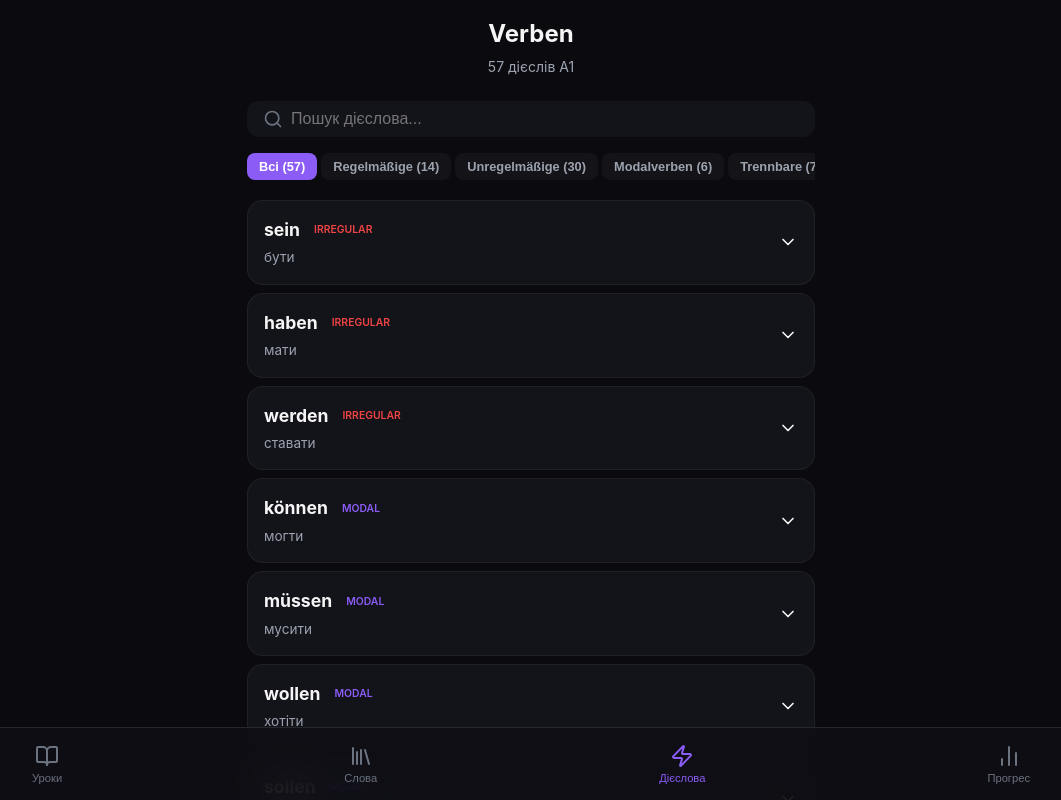
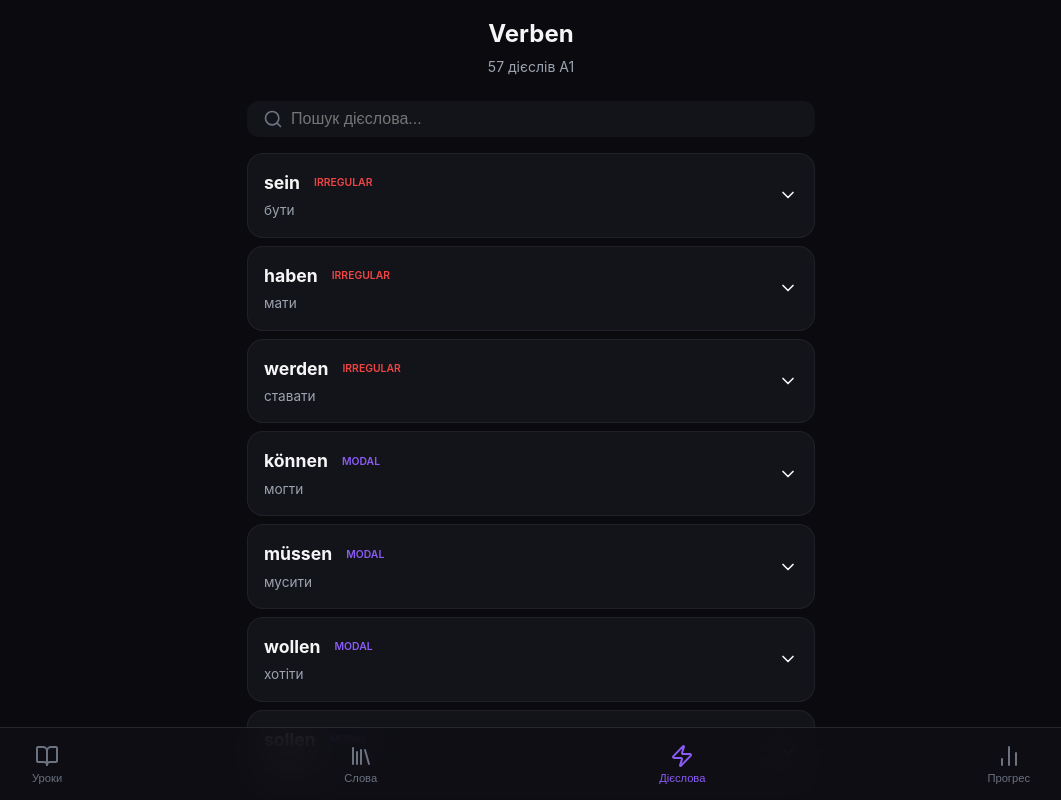
Before and after one commit to Artom-sites/deutsch-trainer-a1, a React (Vite) app: page / in a window 1280 px wide. Both pictures are taken after a click on the button "Дієслова". Shown: the top 800 px of the page, without its empty margins (109-1170 px from the left). Built offline with nearby package versions, Linux system fonts and the light colour scheme.

Commit message:
fix: remove verb type filters, keep only search

```diff
--- a/src/components/VerbsTab.jsx
+++ b/src/components/VerbsTab.jsx
@@ -189,14 +189,12 @@ const VerbCard = ({ verb }) => {
 
 const VerbsTab = () => {
     const [searchQuery, setSearchQuery] = useState('');
-    const [selectedType, setSelectedType] = useState('all');
 
     // Filter verbs
     const filteredVerbs = verbs.filter(verb => {
         const matchesSearch = verb.infinitiv.toLowerCase().includes(searchQuery.toLowerCase()) ||
             verb.translation.toLowerCase().includes(searchQuery.toLowerCase());
-        const matchesType = selectedType === 'all' || verb.type === selectedType;
-        return matchesSearch && matchesType;
+        return matchesSearch;
     });
 
     return (
@@ -233,54 +231,6 @@ const VerbsTab = () => {
                 />
             </div>
 
-            {/* Type Filter */}
-            <div style={{
-                display: 'flex',
-                gap: 'var(--space-xs)',
-                overflowX: 'auto',
-                marginBottom: 'var(--space-md)',
-                paddingBottom: 'var(--space-xs)'
-            }}>
-                <button
-                    onClick={() => setSelectedType('all')}
-                    style={{
-                        padding: '6px 12px',
-                        borderRadius: 'var(--radius-sm)',
-                        border: 'none',
-                        background: selectedType === 'all' ? 'var(--color-accent)' : 'var(--bg-surface)',
-                        color: selectedType === 'all' ? 'white' : 'var(--text-secondary)',
-                        fontSize: '0.8rem',
-                        fontWeight: 600,
-                        whiteSpace: 'nowrap',
-                        cursor: 'pointer'
-                    }}
-                >
-                    Всі ({verbs.length})
-                </button>
-                {Object.entries(VERB_TYPES).map(([key, label]) => {
-                    const count = verbs.filter(v => v.type === key).length;
-                    return (
-                        <button
-                            key={key}
-                            onClick={() => setSelectedType(key)}
-                            style={{
-                                padding: '6px 12px',
-                                borderRadius: 'var(--radius-sm)',
-                                border: 'none',
-                                background: selectedType === key ? 'var(--color-accent)' : 'var(--bg-surface)',
-                                color: selectedType === key ? 'white' : 'var(--text-secondary)',
-                                fontSize: '0.8rem',
-                                fontWeight: 600,
-                                whiteSpace: 'nowrap',
-                                cursor: 'pointer'
-                            }}
-                        >
-                            {label} ({count})
-                        </button>
-                    );
-                })}
-            </div>
-
             {/* Verb List */}
             <div>
                 {filteredVerbs.map(verb => (
```
